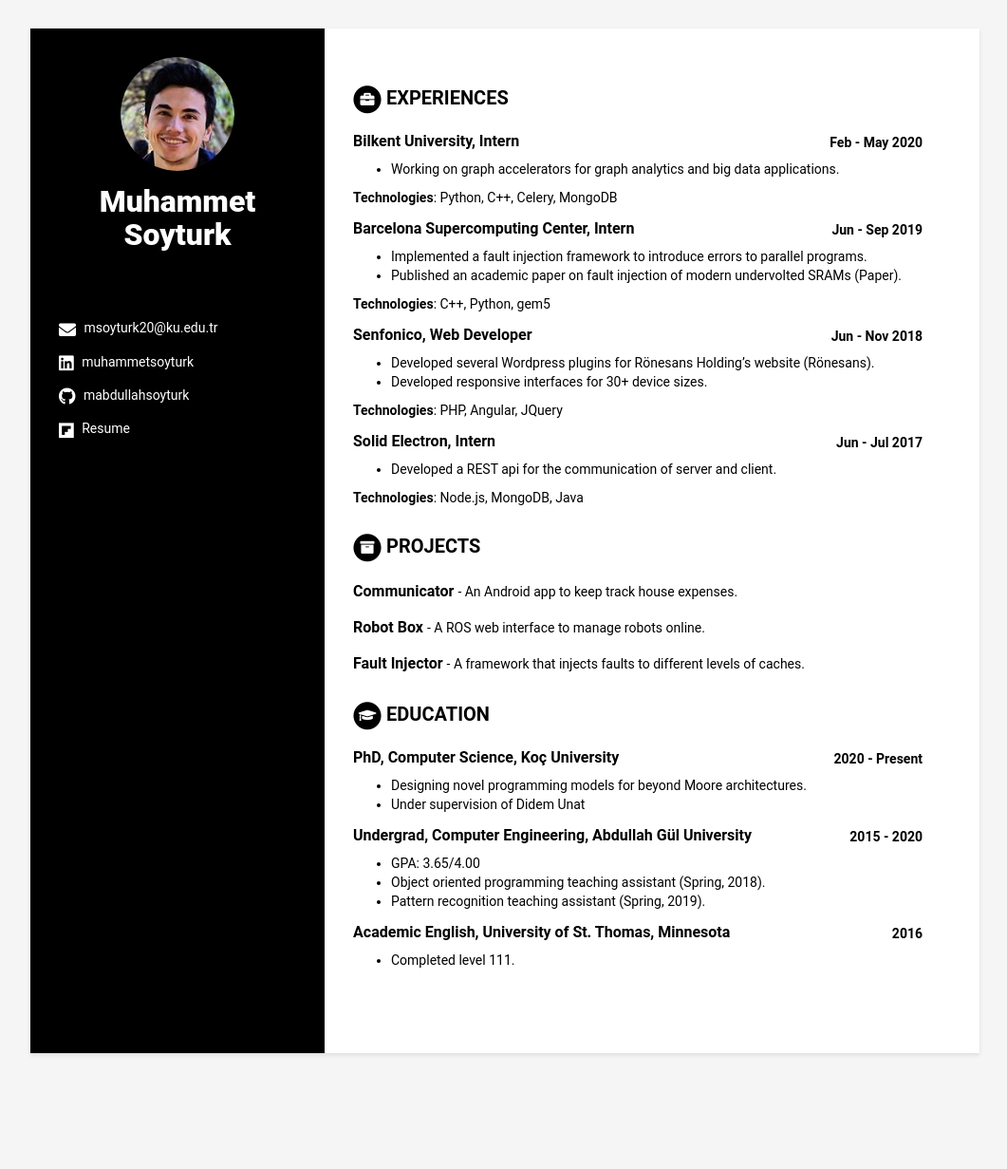
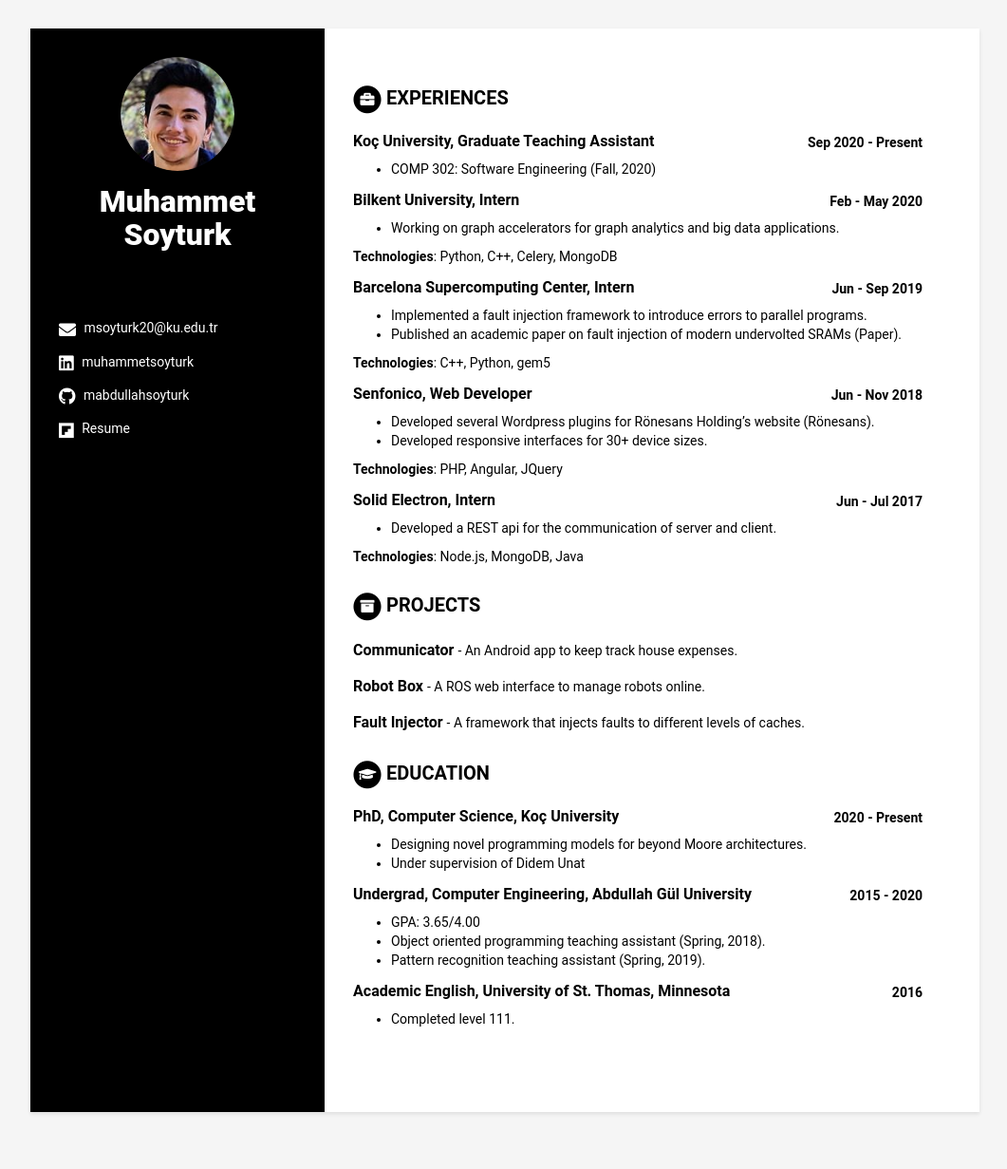
Before and after one commit to mabdullahsoyturk/mabdullahsoyturk.github.io, a Jekyll site: the page built from index.html, in a window 1280 px wide. Shown: the whole page at 95% size, without its empty margins (108-1169 px from the left). Built offline with Jekyll 4.4.1, drawn with Linux system fonts in a browser that asks for light colours; before the commit the page ends 1169 px from its top, so only the background shows below that.

Commit message:
add new experience

```diff
--- a/_data/data.yml
+++ b/_data/data.yml
@@ -28,6 +28,12 @@
       details: |
           - Completed level 111.
 experiences:
+    - title: Koç University, Graduate Teaching Assistant
+      time: Sep 2020 - Present
+      company: Koç University, Istanbul
+      details: |
+        - COMP 302: Software Engineering (Fall, 2020)
+      technologies:
     - title: Bilkent University, Intern
       time: Feb - May 2020
       company: Bilkent University, Ankara
```
